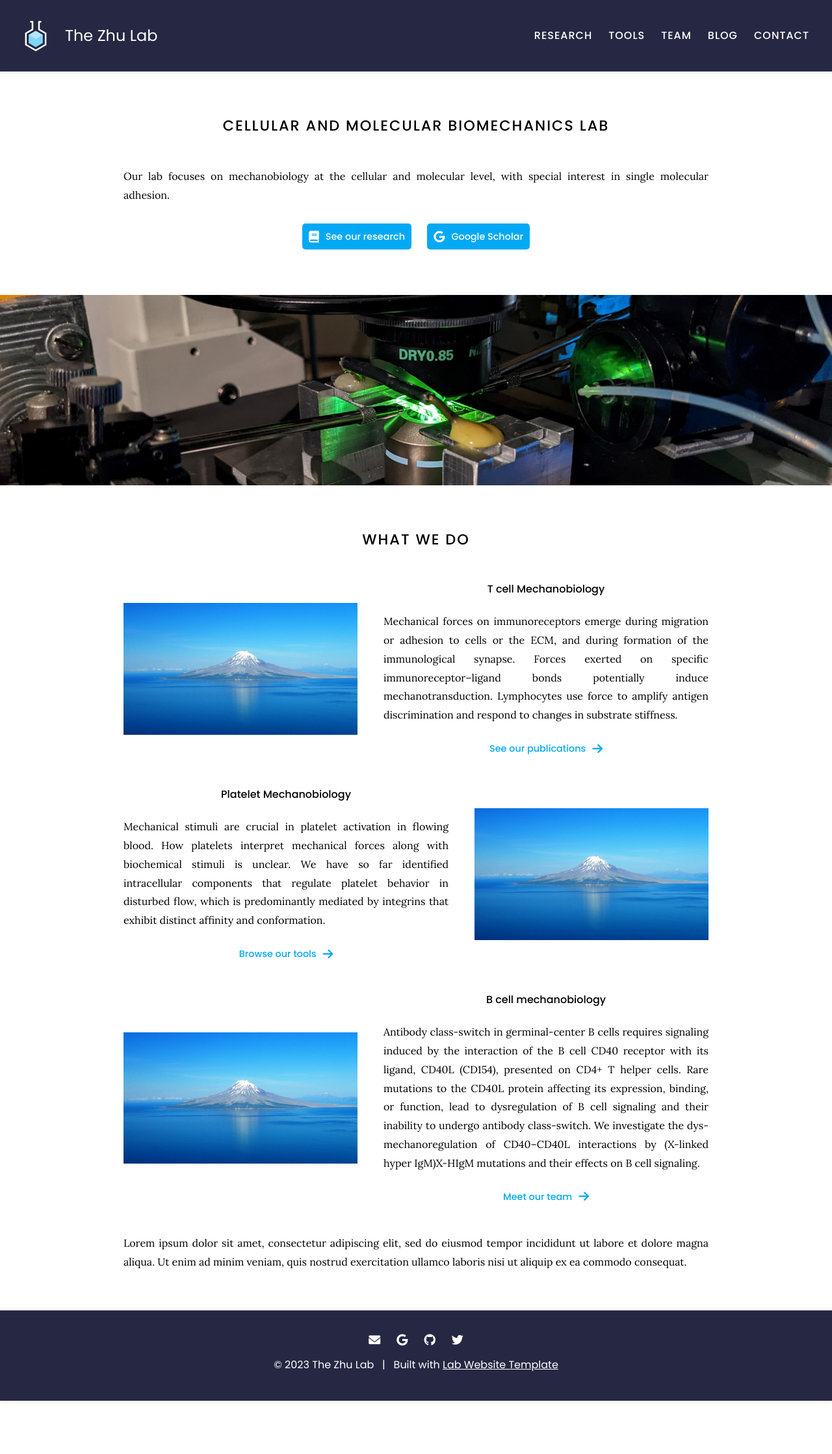
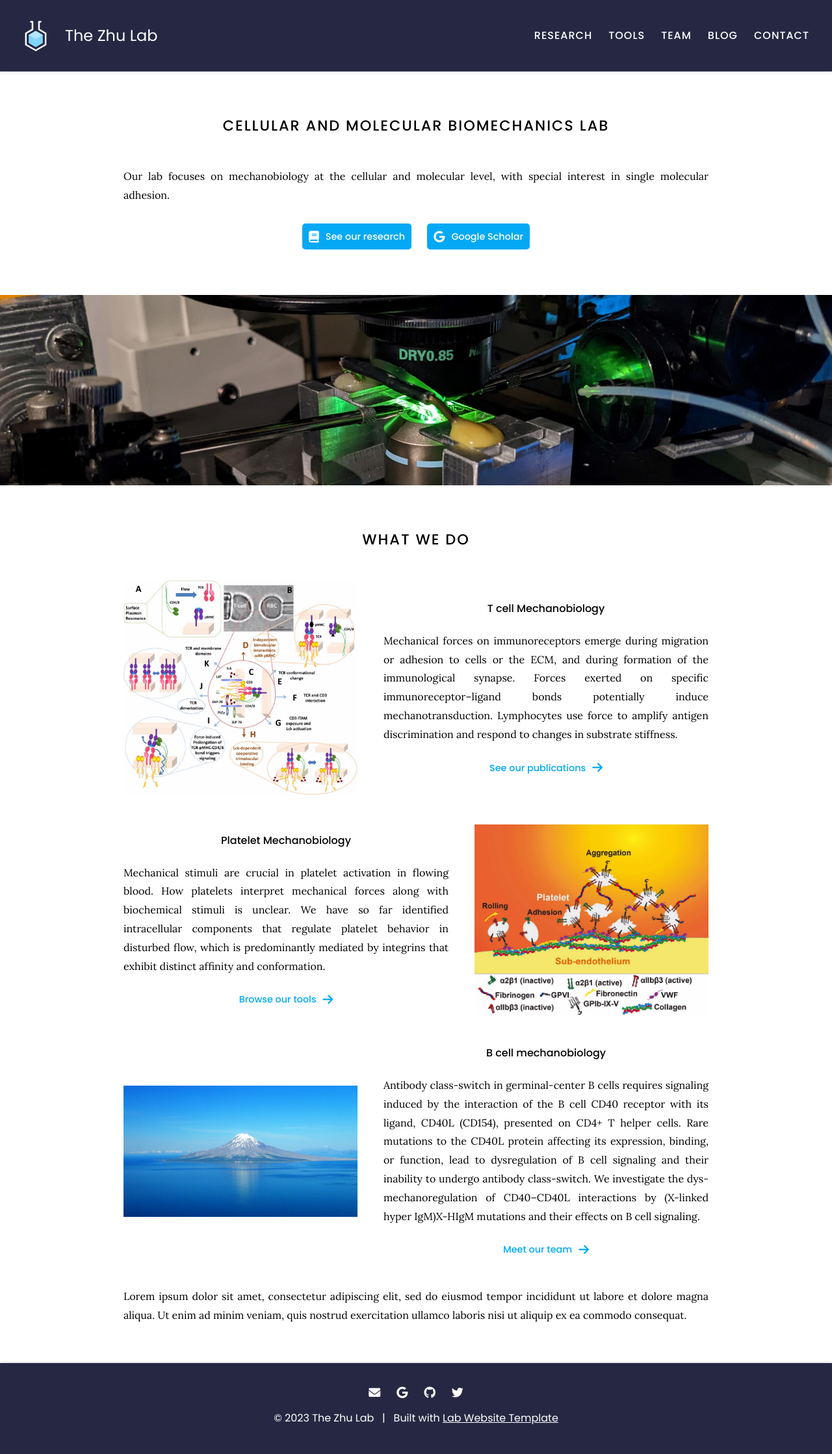
Before and after one commit to theZhuLab/zhu_lab_website, a Jekyll site: the page built from index.md, in a window 1280 px wide. Shown: the whole page at 65% size. Built offline with Jekyll 4.4.1, drawn with Linux system fonts in a browser that asks for light colours; before the commit the page ends 2156 px from its top, so only the background shows below that.

Commit message:
Update index.md

```diff
--- a/index.md
+++ b/index.md
@@ -49,7 +49,7 @@ Mechanical forces on immunoreceptors emerge during migration or adhesion to cell
 
 {%
   include feature.html
-  image="images/photo.jpg"
+  image="images/tcell.png"
   link="research"
   title="T cell Mechanobiology"
   text=text
@@ -71,7 +71,7 @@ Mechanical stimuli are crucial in platelet activation in flowing blood. How plat
 
 {%
   include feature.html
-  image="images/photo.jpg"
+  image="images/platelet.png"
   link="resources"
   title="Platelet Mechanobiology"
   flip=true
```
